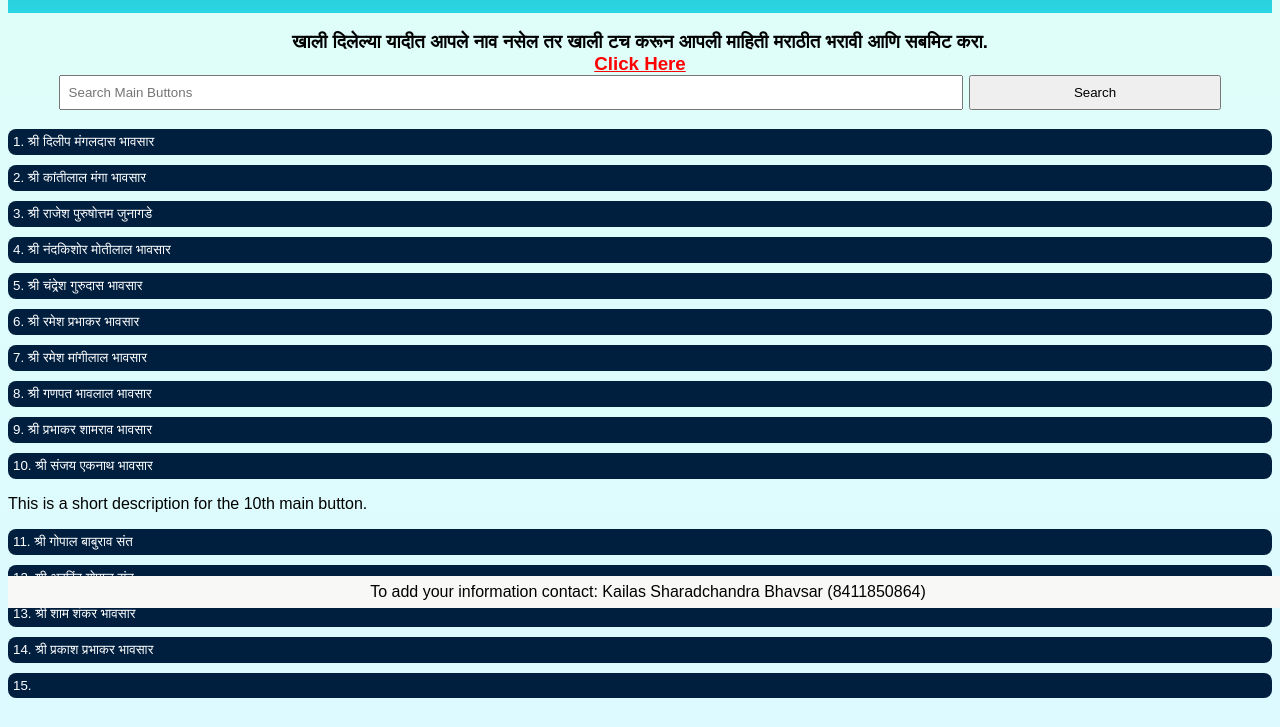
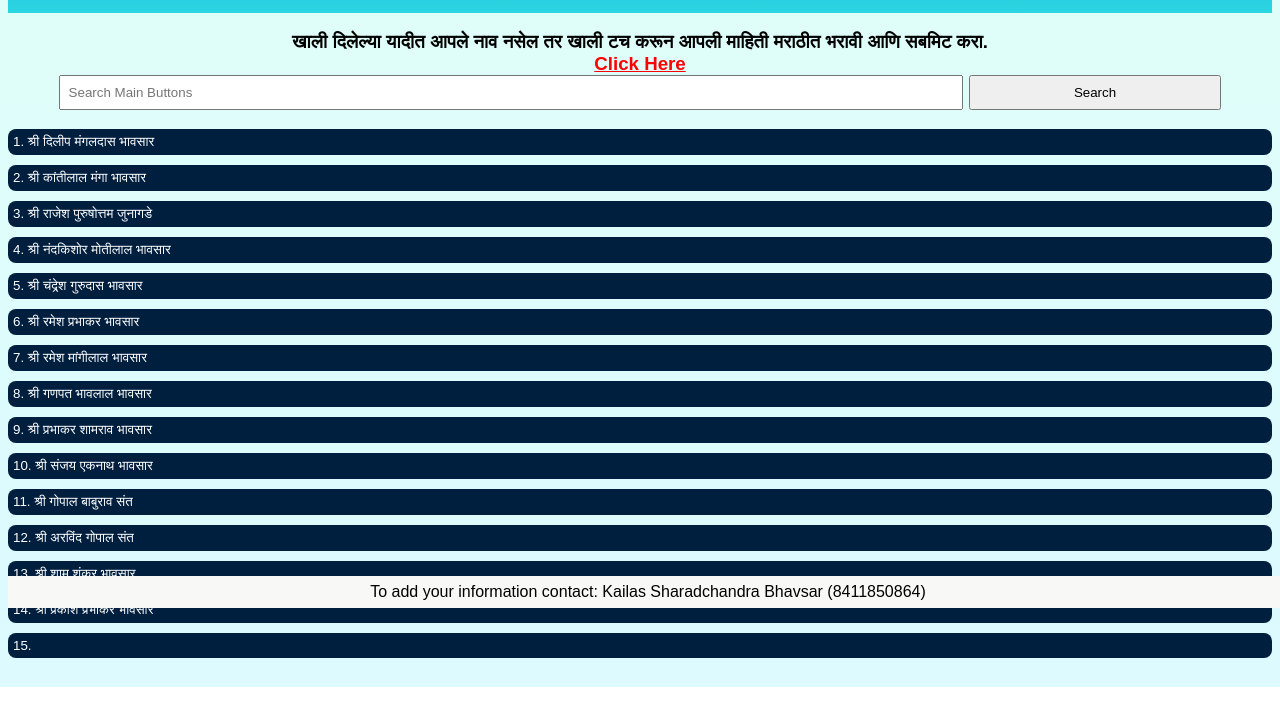
Before and after one commit to KailasBhavsar/BhavsarSamajJalgaon, a plain HTML site: page index.html in a window 1280 px wide. Shown: the part 192-919 px from the top of the page. After the commit the page ends 879 px from the top, so only its background shows below. Drawn offline with Linux system fonts and the light colour scheme.

Commit message:
Update index.html

```diff
--- a/index.html
+++ b/index.html
@@ -326,22 +326,7 @@ function generateButtonsFromCSV(csvData) {
 
         buttonCount++;
 
-        // Add short description after the 10th main button
-        if (buttonCount === 10) {
-            descriptionElement = document.createElement('p');
-            descriptionElement.innerHTML = 'This is a short description for the 10th main button.';
-            buttonContainer.appendChild(descriptionElement);
-        }
-        if (buttonCount === 20) {
-            descriptionElement = document.createElement('p');
-            descriptionElement.innerHTML = 'This is a short description for the 20th main button.';
-            buttonContainer.appendChild(descriptionElement);
-        }
-        if (buttonCount === 40) {
-            descriptionElement = document.createElement('p');
-            descriptionElement.innerHTML = 'This is a short description for the 40th main button.';
-            buttonContainer.appendChild(descriptionElement);
-        }
+
     });
 }
 
```
